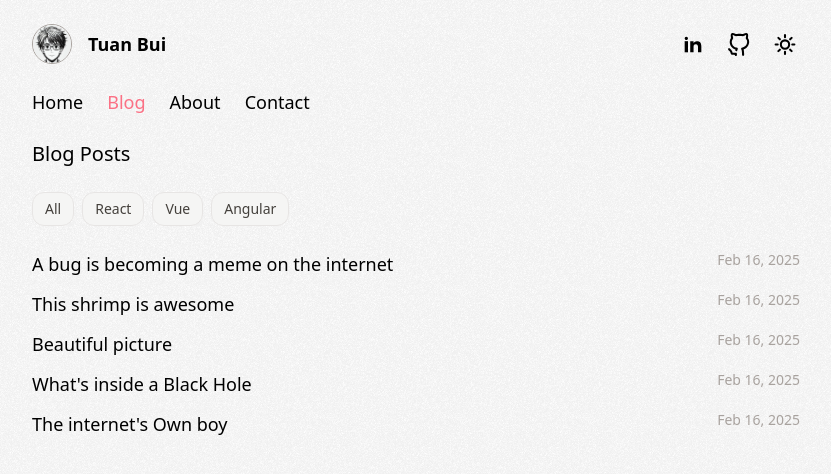
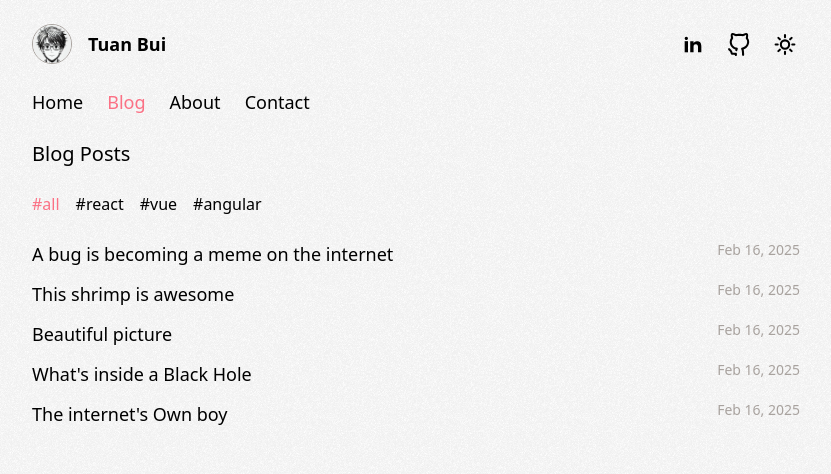
Before and after one commit to tuanbui-17/blogs, a Next.js app in the folder client/: page /blog in a window 1280 px wide. Shown: the top 474 px of the page, without its empty margins (224-1055 px from the left). Built offline with nearby package versions, Linux system fonts and the light colour scheme.

Commit message:
update category styles

```diff
--- a/client/src/app/blog/[slug]/page.tsx
+++ b/client/src/app/blog/[slug]/page.tsx
@@ -29,11 +29,11 @@ const Page = async ({ params }: { params: { slug: string } }) => {
         height={400}
         className="w-full h-80 object-cover rounded-xl shadow border border-base-400 dark:border-base-700"
       />
-      <div className="flex mt-8 items-center gap-x-4 text-xs">
+      <div className="flex mt-8 items-center gap-x-4">
         <p className="text-base-400 text-sm text-right">
           {formatTimestamp(blog.updatedAt)}
         </p>
-        <button className="rounded-xl bg-base-100 px-3 py-1.5 text-sm font-medium text-base-700 hover:bg-accent-500/10 dark:bg-base-800 dark:hover:bg-accent-500/10 hover:dark:text-accent-400 hover:text-accent-600 dark:text-base-300 border border-base-200 dark:border-base-700 hover:border-accent-600/20 dark:hover:border-accent-600/20 transition-colors duration-100">
+        <button className="text-sm font-medium hover:scale-105 hover:text-accent-400 duration-100">
           {blog.category.name}
         </button>
       </div>
--- a/client/src/app/globals.css
+++ b/client/src/app/globals.css
@@ -129,5 +129,5 @@ body {
 }
 
 .input {
-  @apply w-full px-4 py-2 border border-base-400 rounded-lg focus:outline-none bg-transparent outline-none box-border dark:hover:border-base-100 hover:border-base-600 transition-colors duration-200 ease-in-out;
+  @apply w-full px-4 py-2 border border-base-400 rounded-md focus:outline-none bg-transparent outline-none box-border dark:hover:border-base-100 hover:border-base-600 transition-colors duration-200 ease-in-out;
 }
--- a/client/src/components/Blog/BlogCategories/index.tsx
+++ b/client/src/components/Blog/BlogCategories/index.tsx
@@ -5,26 +5,26 @@ import { CATEGORY } from "@/interface/category.interface";
 import React from "react";
 
 const BlogCategories = () => {
-  const [activeCategory, setActiveCategory] = React.useState<string>("all");
+  const [activeCategory, setActiveCategory] = React.useState<string>("#all");
 
   const onChangeCategory = (slug: string) => {
     setActiveCategory(slug);
   };
 
   return (
-    <div className="flex flex-wrap gap-2">
+    <div className="flex flex-wrap gap-4 text-md font-medium">
       <button
-        className="rounded-xl bg-base-100 px-3 py-1.5 text-sm font-medium text-base-700 hover:bg-accent-500/10 dark:bg-base-800 dark:hover:bg-accent-500/10 hover:dark:text-accent-400 hover:text-accent-600 dark:text-base-300 border border-base-200 dark:border-base-700 hover:border-accent-600/20 dark:hover:border-accent-600/20 transition-colors duration-100"
-        onClick={() => onChangeCategory("all")}
-        aria-pressed={activeCategory === "all"}
+        className="hover:scale-105 hover:text-accent-400 duration-100 text-accent-400"
+        onClick={() => onChangeCategory("#all")}
+        aria-pressed={activeCategory === "#all"}
       >
-        All
+        #all
       </button>
       {categories.map((category: CATEGORY) => {
         return (
           <button
             key={category.id}
-            className="rounded-xl bg-base-100 px-3 py-1.5 text-sm font-medium text-base-700 hover:bg-accent-500/10 dark:bg-base-800 dark:hover:bg-accent-500/10 hover:dark:text-accent-400 hover:text-accent-600 dark:text-base-300 border border-base-200 dark:border-base-700 hover:border-accent-600/20 dark:hover:border-accent-600/20 transition-colors duration-100"
+            className="hover:scale-105 hover:text-accent-400 duration-100"
             onClick={() => onChangeCategory(category.slug)}
             aria-pressed={activeCategory === category.slug}
           >
--- a/client/src/data/blog.data.ts
+++ b/client/src/data/blog.data.ts
@@ -18,7 +18,7 @@ export const BlogPostsData: BLOG[] = [
       name: "John Doe",
     },
     category: {
-      name: "tech",
+      name: "#tech",
       slug: "tech",
     },
     blocks: [
@@ -57,7 +57,7 @@ export const BlogPostsData: BLOG[] = [
       name: "David Doe",
     },
     category: {
-      name: "nature",
+      name: "#nature",
       slug: "nature",
     },
     blocks: [
@@ -96,7 +96,7 @@ export const BlogPostsData: BLOG[] = [
       name: "Sarah Baker",
     },
     category: {
-      name: "nature",
+      name: "#nature",
       slug: "nature",
     },
     blocks: [
@@ -135,7 +135,7 @@ export const BlogPostsData: BLOG[] = [
       name: "Sarah Baker",
     },
     category: {
-      name: "news",
+      name: "#news",
       slug: "news",
     },
     blocks: [
@@ -174,7 +174,7 @@ export const BlogPostsData: BLOG[] = [
       name: "David Doe",
     },
     category: {
-      name: "story",
+      name: "#story",
       slug: "story",
     },
     blocks: [
--- a/client/src/data/category.data.ts
+++ b/client/src/data/category.data.ts
@@ -3,24 +3,24 @@ import { CATEGORY } from "@/interface/category.interface";
 export const categories: CATEGORY[] = [
   {
     id: 1,
-    name: "React",
-    slug: "react",
+    name: "#react",
+    slug: "#react",
     createdAt: "2021-10-01T04:00:00.000Z",
     updatedAt: "2021-10-01T04:00:00.000Z",
     documentId: "1",
   },
   {
     id: 2,
-    name: "Vue",
-    slug: "vue",
+    name: "#vue",
+    slug: "#vue",
     createdAt: "2021-10-01T04:00:00.000Z",
     updatedAt: "2021-10-01T04:00:00.000Z",
     documentId: "2",
   },
   {
     id: 3,
-    name: "Angular",
-    slug: "angular",
+    name: "#angular",
+    slug: "#angular",
     createdAt: "2021-10-01T04:00:00.000Z",
     updatedAt: "2021-10-01T04:00:00.000Z",
     documentId: "3",
```
